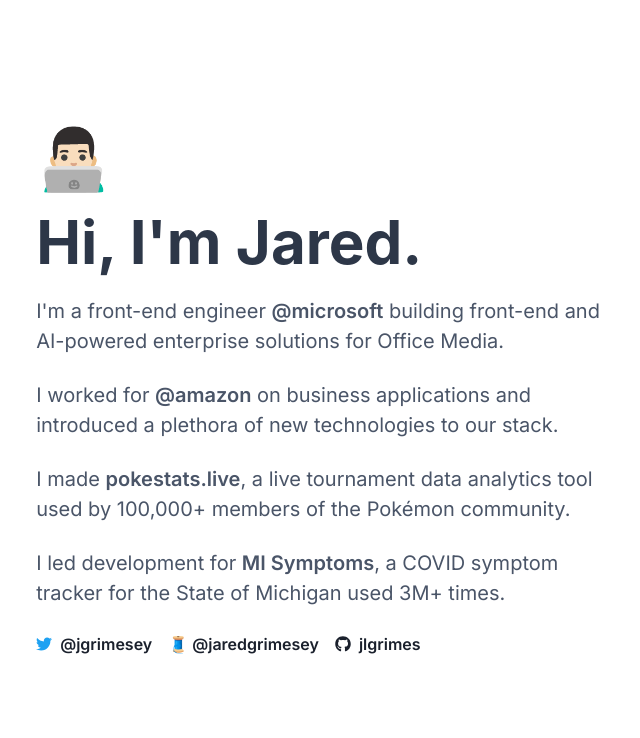
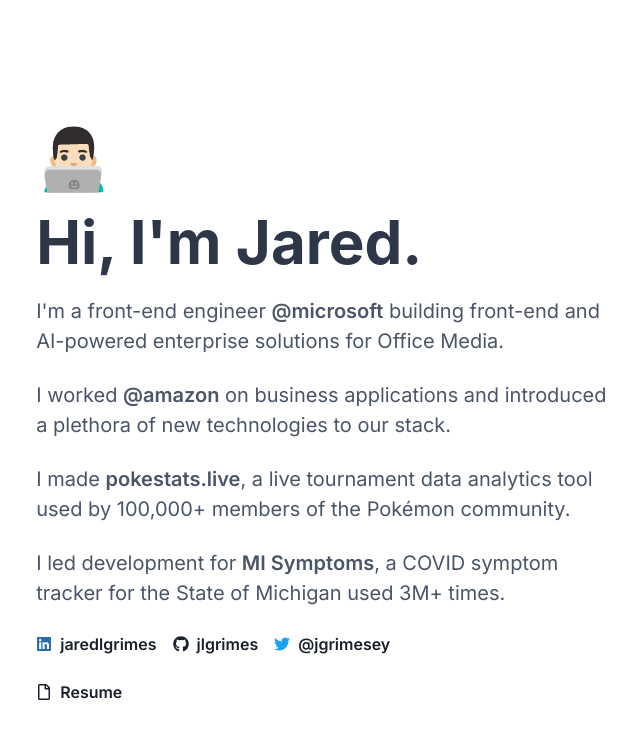
Before and after one commit to jlgrimes/jgrimes-me, a Next.js app: page / in a window 1280 px wide. Shown: the top 738 px of the page, without its empty margins (317-957 px from the left). Built offline with nearby package versions, Linux system fonts and the light colour scheme.

Commit message:
added resume + polished

```diff
--- a/src/app/page.tsx
+++ b/src/app/page.tsx
@@ -11,7 +11,15 @@
   Stack,
   Text,
 } from '@chakra-ui/react';
-import { FaGithub, FaTwitter } from 'react-icons/fa';
+import {
+  FaFile,
+  FaGithub,
+  FaLinkedin,
+  FaList,
+  FaRegFile,
+  FaTwitter,
+  FaUserTie,
+} from 'react-icons/fa';
 
 export default function Home() {
   return (
@@ -29,10 +37,11 @@
             >
               @microsoft
             </Link>{' '}
-            building front-end and AI-powered enterprise solutions for Office Media.
+            building front-end and AI-powered enterprise solutions for Office
+            Media.
           </Text>
           <Text fontSize='xl' color='gray.600'>
-            {`I worked for  `}
+            {`I worked  `}
             <Link
               href='https://www.linkedin.com/company/amazon'
               isExternal
@@ -53,7 +62,7 @@
             </Link>
             {`, a live tournament data analytics tool used by 100,000+ members of the Pokémon community.`}
           </Text>
-            <Text fontSize='xl' color='gray.600'>
+          <Text fontSize='xl' color='gray.600'>
             {`I led development for `}
             <Link
               href='https://www.michigan.gov/coronavirus/news/2020/05/29/mi-symptoms-web-application-helps-michiganders-track-symptoms-informs-reopening-strategy'
@@ -66,23 +75,13 @@
           </Text>
           <Stack spacing={4} direction={{ base: 'column', sm: 'row' }}>
             <HStack>
-              <Icon as={FaTwitter} color='twitter.500' />
+              <Icon as={FaLinkedin} color='blue.600' />
               <Link
-                href='https://twitter.com/jgrimesey'
+                href='https://www.linkedin.com/in/jaredlgrimes/'
                 isExternal
                 fontWeight='semibold'
               >
-                @jgrimesey
-              </Link>
-            </HStack>
-            <HStack spacing={1}>
-              <Text>🧵</Text>
-              <Link
-                href='https://threads.net/@jaredgrimesey'
-                isExternal
-                fontWeight='semibold'
-              >
-                @jaredgrimesey
+                jaredlgrimes
               </Link>
             </HStack>
             <HStack>
@@ -95,7 +94,23 @@
                 jlgrimes
               </Link>
             </HStack>
+            <HStack>
+              <Icon as={FaTwitter} color='twitter.500' />
+              <Link
+                href='https://twitter.com/jgrimesey'
+                isExternal
+                fontWeight='semibold'
+              >
+                @jgrimesey
+              </Link>
+            </HStack>
           </Stack>
+          <HStack>
+            <Icon as={FaRegFile} />
+            <Link href='Resume.pdf' isExternal fontWeight='semibold'>
+              Resume
+            </Link>
+          </HStack>
         </Stack>
       </Container>
     </ChakraProvider>
```
Also changed, not shown: 1 other file (tests, documents, lock files or other folders).
